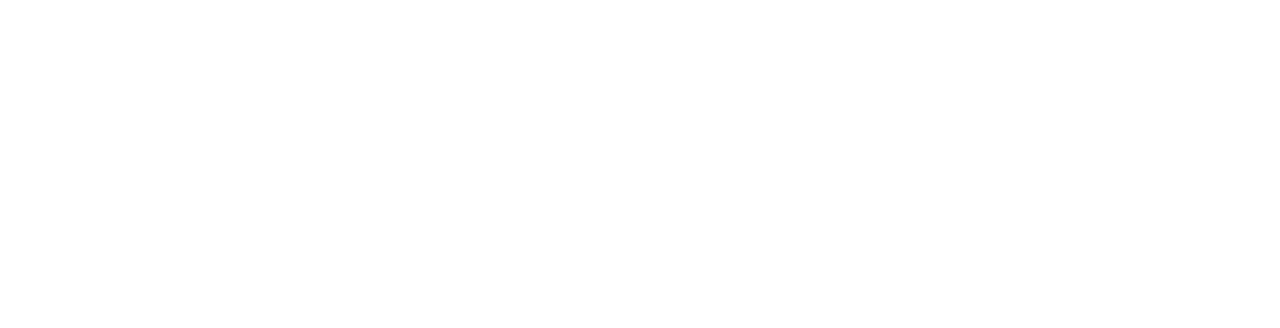
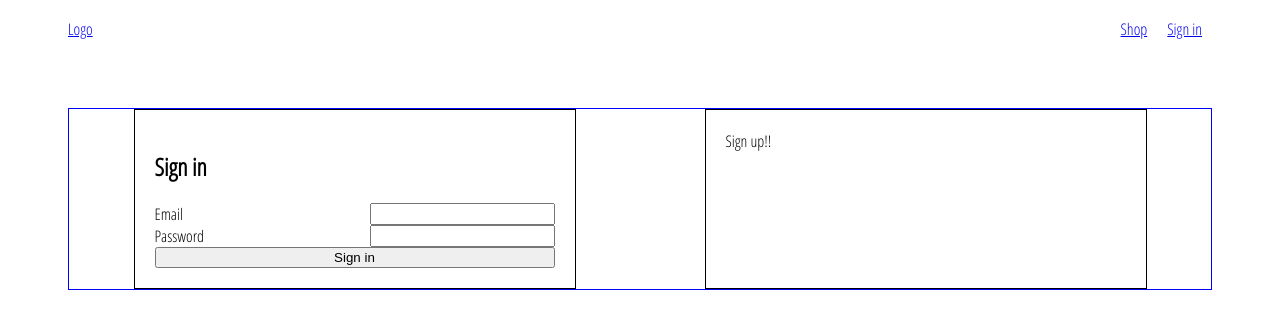
Before and after one commit to deinakings/crwn-clothing, a React (Create React App) app: page /sign-in in a window 1280 px wide. Shown: the top 328 px of the page. Built offline with nearby package versions, Linux system fonts and the light colour scheme.

Commit message:
Add sign in up page and components

```diff
--- a/src/App.js
+++ b/src/App.js
@@ -2,12 +2,16 @@
 import Homepage from "./pages/homepage/homepage.component";
 import { Route } from "react-router-dom";
 import ShopPage from "./pages/shop/shop.component";
+import Header from "./components/header/header.component";
+import SignInUpPage from "./pages/sign-in-up/sign-in-up-page.component";
 
 export default function App() {
   return (
     <div className="app">
+      <Header />
       <Route exact={true} path="/" component={Homepage} />
       <Route path="/shop" component={ShopPage} />
+      <Route path="/sign-in" component={SignInUpPage} />
     </div>
   );
 }
--- /dev/null
+++ b/src/components/header/header.component.jsx
@@ -0,0 +1,24 @@
+import React from "react";
+import { Link } from "react-router-dom";
+
+import "./header.styles.scss";
+
+const Header = () => {
+  return (
+    <header className="header">
+      <Link to="/" className="logo">
+        Logo
+      </Link>
+      <div className="links">
+        <Link className="header-link" to="/shop">
+          Shop
+        </Link>
+        <Link className="header-link" to="/sign-in">
+          Sign in
+        </Link>
+      </div>
+    </header>
+  );
+};
+
+export default Header;
--- /dev/null
+++ b/src/components/header/header.styles.scss
@@ -0,0 +1,10 @@
+.header {
+  display: flex;
+  justify-content: space-between;
+  height: 70px;
+  margin-bottom: 20px;
+
+  .header-link {
+    margin: 5px 10px;
+  }
+}
--- /dev/null
+++ b/src/components/sign-in/sign-in.component.jsx
@@ -0,0 +1,33 @@
+import React from "react";
+
+import "./sign-in.styles.scss";
+
+class SignIn extends React.Component {
+  constructor(props) {
+    super(props);
+
+    this.state = {
+      email: "",
+      password: ""
+    };
+  }
+
+  render() {
+    return (
+      <form class="sign-in">
+        <h2>Sign in</h2>
+        <label className="input">
+          Email
+          <input type="email" />
+        </label>
+        <label className="input">
+          Password
+          <input type="password" />
+        </label>
+        <input type="submit" value="Sign in" />
+      </form>
+    );
+  }
+}
+
+export default SignIn;
--- /dev/null
+++ b/src/components/sign-in/sign-in.styles.scss
@@ -0,0 +1,12 @@
+.sign-in {
+  border: solid 1px;
+  padding: 20px;
+  display: flex;
+  flex-direction: column;
+  min-width: 400px;
+
+  .input {
+    display: flex;
+    justify-content: space-between;
+  }
+}
--- /dev/null
+++ b/src/components/sign-up/sign-up.component.jsx
@@ -0,0 +1,16 @@
+import React from "react";
+
+import "./sign-up.styles.scss";
+
+class SignUp extends React.Component {
+  constructor(props) {
+    super(props);
+    this.state = {};
+  }
+
+  render() {
+    return <div class="sign-up">Sign up!!</div>;
+  }
+}
+
+export default SignUp;
--- /dev/null
+++ b/src/components/sign-up/sign-up.styles.scss
@@ -0,0 +1,5 @@
+.sign-up {
+  border: solid 1px;
+  padding: 20px;
+  min-width: 400px;
+}
--- /dev/null
+++ b/src/pages/sign-in-up/sign-in-up-page.component.jsx
@@ -0,0 +1,16 @@
+import React from "react";
+import SignIn from "../../components/sign-in/sign-in.component";
+import SignUp from "../../components/sign-up/sign-up.component";
+
+import "./sign-in-up-page.styles.scss";
+
+const SignInUpPage = () => {
+  return (
+    <div className="sign-in-up">
+      <SignIn />
+      <SignUp />
+    </div>
+  );
+};
+
+export default SignInUpPage;
--- /dev/null
+++ b/src/pages/sign-in-up/sign-in-up-page.styles.scss
@@ -0,0 +1,5 @@
+.sign-in-up {
+  border: solid 1px blue;
+  display: flex;
+  justify-content: space-around;
+}
```
